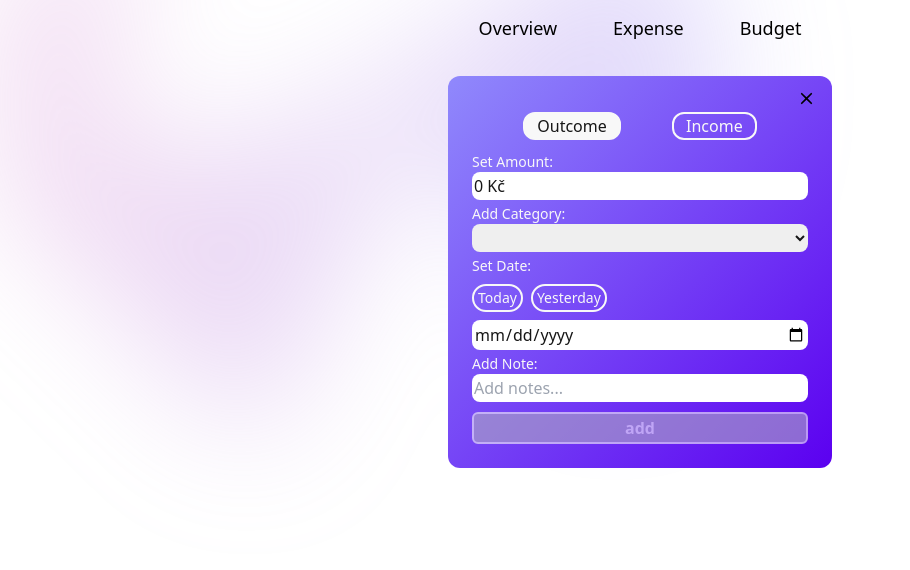
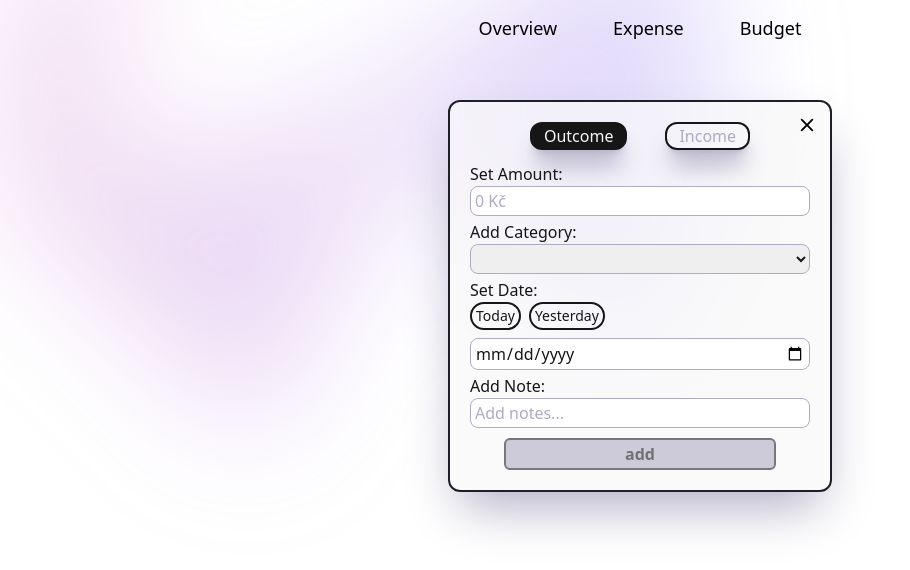
Before and after one commit to lucas-dash/Expense-Tracker, a React (Vite) app: page /addExpense in a window 1280 px wide. Shown: the top 570 px of the page, without its empty margins (0-910 px from the left). Built offline with nearby package versions, Linux system fonts and the light colour scheme.

Commit message:
change form style

```diff
--- a/src/components/ExpenseForm.tsx
+++ b/src/components/ExpenseForm.tsx
@@ -62,31 +62,25 @@ const ExpenseForm = () => {
   const yesterday = yesterdayFormat.toISOString().substr(0, 10);
 
   return (
-    <article className="bg-transparent flex items-center justify-center">
-      <form
-        className="bg-gradient-to-br from-accent-200 to-accent-100 w-4/5 max-w-sm gap-5 p-6
-      rounded-xl"
-        onSubmit={handleSubmit}
-      >
-        <label className="flex items-end justify-end h-3">
-          <div
-            className="transform rotate-45 translate-x-3 inline-block cursor-pointer hover:scale-125 transition-all duration-300"
-            onClick={() => navigate(-1)}
-          >
-            <HiPlusSmall size={27} />
-          </div>
-        </label>
+    <section className="flex items-center justify-center border-darkBG border-2 dark:border-light rounded-xl bg-light/70 dark:bg-light/30 dark:text-dark p-5 w-2/4 min-w-[280px] max-w-sm mx-auto shadow-2xl shadow-descript dark:shadow-descript/20 overflow-hidden relative top-6">
+      <form className=" w-full " onSubmit={handleSubmit}>
+        <div className="absolute right-2 top-2" onClick={() => navigate(-1)}>
+          <HiPlusSmall
+            size={30}
+            className="rotate-45 cursor-pointer hover:scale-125 transition-all duration-300"
+          />
+        </div>
 
-        <div className=" flex justify-evenly mb-3">
+        <div className=" flex justify-evenly gap-3 mb-3 w-4/5 mx-auto">
           {expenseOption.map((option, i) => {
             return (
               <label
                 key={i}
                 htmlFor={option}
-                className={`cursor-pointer rounded-xl px-3 font-medium border-2 border-light transition-all duration-200 ease-out ${
+                className={`cursor-pointer rounded-xl px-3 font-medium border-2 border-dark dark:border-light transition-all duration-300 ease-out shadow-xl shadow-descript dark:shadow-none ${
                   transactionType === option
-                    ? 'bg-light text-dark'
-                    : 'text-light'
+                    ? 'bg-dark dark:bg-light text-light dark:text-dark '
+                    : 'text-descript'
                 }`}
               >
                 <input
@@ -107,28 +101,25 @@ const ExpenseForm = () => {
         <div className="flex flex-col gap-1 text-dark">
           {/* amount input */}
           <div className="flex flex-col">
-            <label htmlFor="amount" className="text-sm text-light">
-              Set Amount:
-            </label>
+            <label htmlFor="amount">Set Amount:</label>
             <input
               type="number"
               name="amount"
               id="amount"
+              step={0.5}
               min={0}
               value={amount}
               onChange={({ target }) => setAmout(target.value)}
               placeholder="0 Kč"
               aria-label="set your amount of money"
               required
-              className="rounded-lg focus:outline-dark p-0.5 placeholder:text-dark"
+              className="rounded-lg focus:outline-dark p-0.5 sm:w-auto border border-descript hover:bg-gray-50 placeholder:text-descript px-1"
             />
           </div>
 
           {/* option */}
           <div className="flex flex-col">
-            <label htmlFor="category" className="text-sm text-light">
-              Add Category:
-            </label>
+            <label htmlFor="category">Add Category:</label>
             <select
               name="category"
               id="category"
@@ -136,7 +127,7 @@ const ExpenseForm = () => {
               aria-label="Select expense category"
               onChange={({ target }) => setCategoryName(target.value)}
               required
-              className="rounded-lg focus:outline-dark p-0.5 placeholder:text-dark"
+              className="rounded-lg focus:outline-dark p-0.5 sm:w-auto border border-descript hover:bg-gray-50 placeholder:text-descript px-1"
             >
               <option value=""></option>
               {state.category.map((cat) => {
@@ -154,21 +145,19 @@ const ExpenseForm = () => {
 
           <div className="flex flex-col">
             {/* button today, yesterday */}
-            <label htmlFor="amount" className="text-sm text-light">
-              Set Date:
-            </label>
-            <div className="flex gap-2 py-2">
+            <label htmlFor="amount">Set Date:</label>
+            <div className="flex gap-2 pb-2">
               <button
                 type="button"
                 onClick={() => setDate(today)}
-                className="text-light text-sm font-medium border-2 border-light rounded-2xl p-0.5 px-1 hover:scale-105 hover:shadow-lg transition-all duration-200 ease-in-out"
+                className="text-sm dark:text-light font-medium border-2 border-dark dark:border-light rounded-2xl p-0.5 px-1 hover:scale-105 hover:shadow-lg transition-all duration-200 ease-in-out"
               >
                 Today
               </button>
               <button
                 type="button"
                 onClick={() => setDate(yesterday)}
-                className="text-light text-sm font-medium border-2 border-light rounded-2xl p-0.5 px-1 hover:scale-105 hover:shadow-lg transition-all duration-200 ease-in-out"
+                className="text-sm dark:text-light font-medium border-2 border-dark dark:border-light rounded-2xl p-0.5 px-1 hover:scale-105 hover:shadow-lg transition-all duration-200 ease-in-out"
               >
                 Yesterday
               </button>
@@ -181,14 +170,12 @@ const ExpenseForm = () => {
               aria-label="set date"
               onChange={({ target }) => setDate(target.value)}
               required
-              className="p-0.5 rounded-lg focus:outline-dark"
+              className="rounded-lg focus:outline-dark p-0.5 sm:w-auto border border-descript hover:bg-gray-50 placeholder:text-descript px-1"
             />
           </div>
 
           <div className="flex flex-col">
-            <label htmlFor="amount" className="text-sm text-light">
-              Add Note:
-            </label>
+            <label htmlFor="amount">Add Note:</label>
             <input
               type="text"
               name="note"
@@ -196,7 +183,7 @@ const ExpenseForm = () => {
               aria-label="optional select note"
               onChange={({ target }) => setNote(target.value)}
               placeholder="Add notes..."
-              className="focus:outline-dark p-0.5 rounded-lg"
+              className="rounded-lg focus:outline-dark p-0.5 sm:w-auto border border-descript hover:bg-gray-50 placeholder:text-descript px-1"
             />
           </div>
 
@@ -204,13 +191,13 @@ const ExpenseForm = () => {
             disabled={amount && categoryName && date ? false : true}
             type="submit"
             aria-label="add transaction"
-            className="border-2 border-light dark:border-darkBG rounded-md px-1 py-0.5 font-semibold hover:scale-x-105 hover:bg-dark transition-all duration-300 text-center text-light mt-1.5 disabled:bg-descript disabled:opacity-60"
+            className="border-2 border-darkBG rounded-md px-1 py-0.5 font-semibold hover:scale-x-105 hover:bg-dark transition-all duration-300 text-center dark:text-light hover:text-light mt-1.5 disabled:bg-descript disabled:opacity-60 sm:col-span-2 w-4/5 mx-auto"
           >
             add
           </button>
         </div>
       </form>
-    </article>
+    </section>
   );
 };
 export default ExpenseForm;
--- a/src/components/budgetsComponents/BudgetForm.tsx
+++ b/src/components/budgetsComponents/BudgetForm.tsx
@@ -75,7 +75,7 @@ const BudgetForm = () => {
 
   return (
     <section
-      className={` border-darkBG border-2 dark:border-light rounded-xl bg-light/60 dark:bg-light/30 dark:text-dark p-4 w-2/4 min-w-max mx-auto mb-8 shadow-2xl shadow-descript dark:shadow-dark overflow-hidden ${
+      className={` border-darkBG border-2 dark:border-light rounded-xl bg-light/60 dark:bg-light/30 dark:text-dark p-4 w-2/4 min-w-max max-w-sm mx-auto mb-8 shadow-2xl shadow-descript dark:shadow-dark overflow-hidden ${
         showForm
           ? 'h-[295px] sm:h-64 transition-all duration-500'
           : 'h-16 transition-all duration-500 border-dashed'
```
